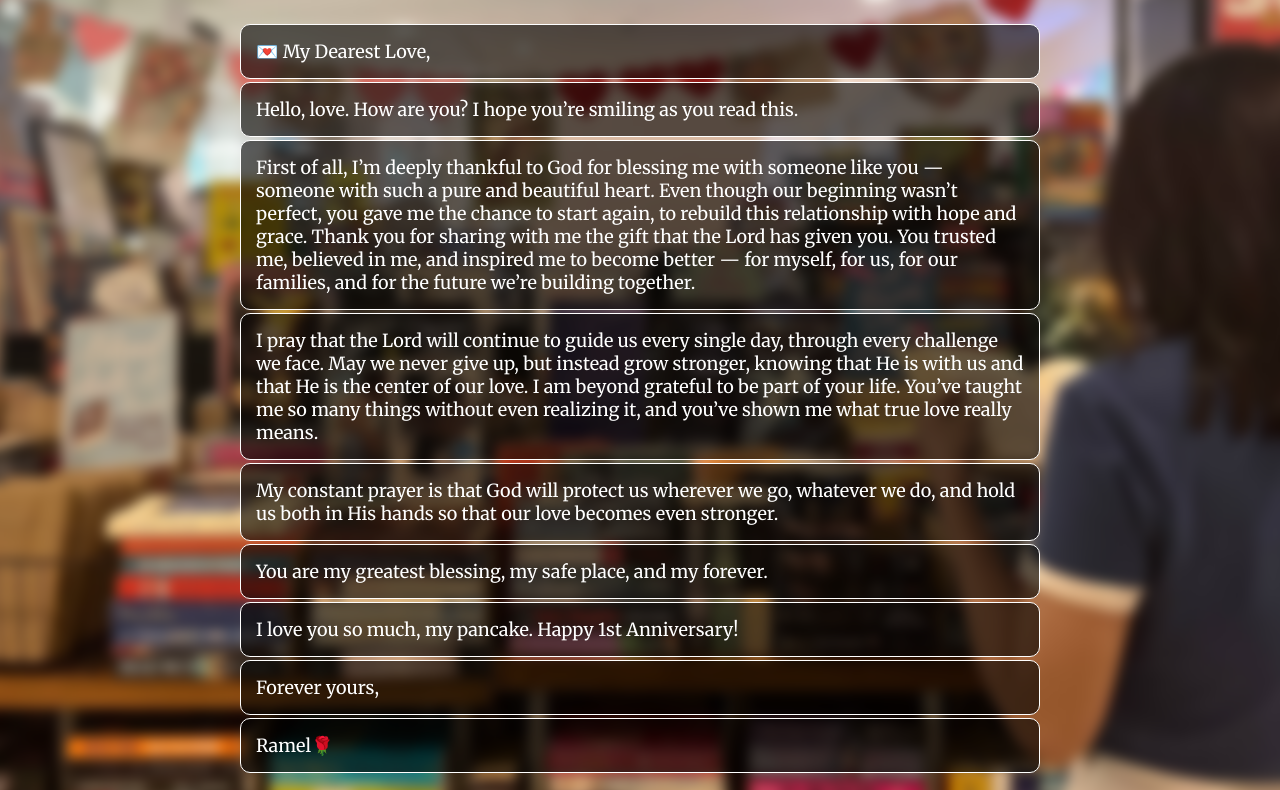
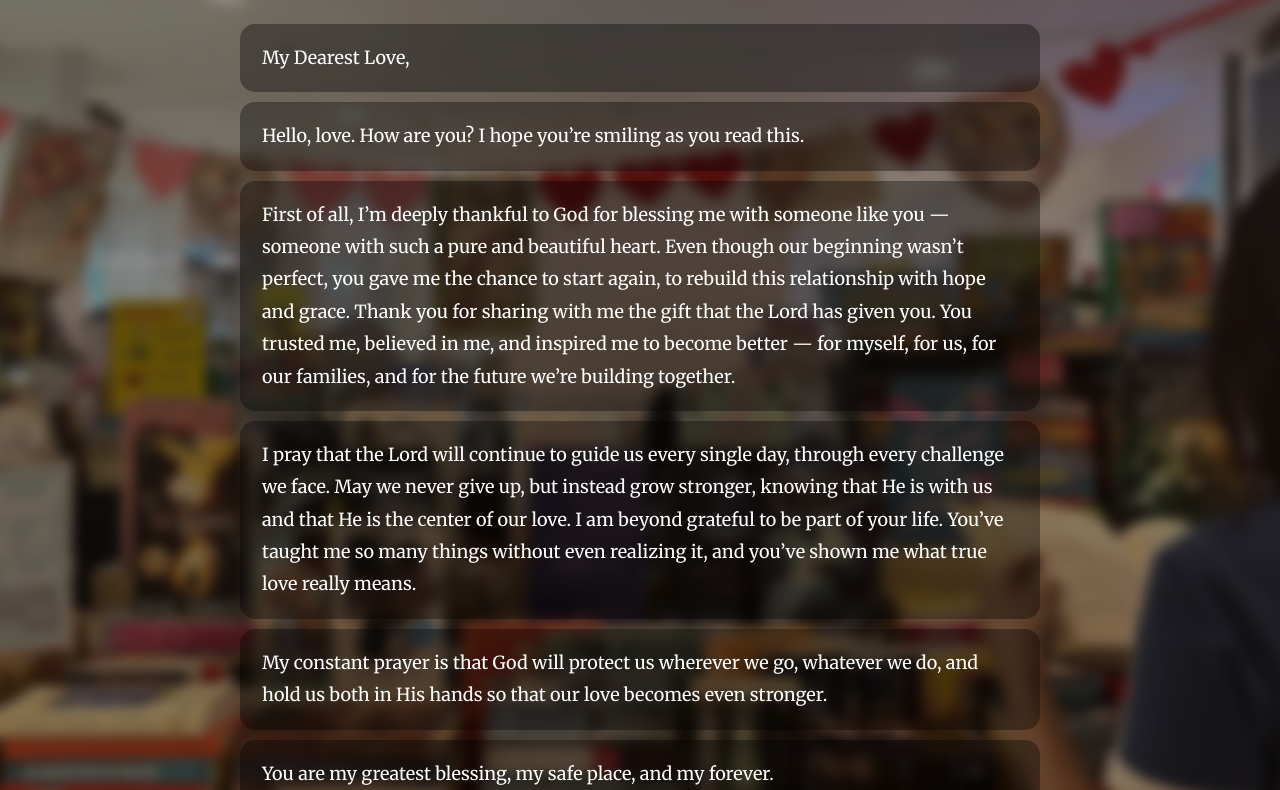
Before and after one commit to jhnrmlzxc/anniversary, a plain HTML site: page notes.html in a window 1280 px wide. Shown: the part 341-1131 px from the top of the page. Drawn offline with Linux system fonts and the light colour scheme.

Commit message:
notes.html

```diff
--- a/notes.html
+++ b/notes.html
@@ -30,6 +30,14 @@
       transform: scale(1.1);
       z-index: -1;
     }
+
+	.hero::after {
+	content: "";
+	position: absolute;
+	inset: 0;
+	background: rgba(0,0,0,0.45);
+	z-index: -1;
+	}
 
     /* Navbar */
     .navbar {
@@ -86,15 +94,16 @@
       font-size: 60px;
       margin-bottom: 40px;
     }
-    .note {
-      background: rgba(0,0,0,0.6);
-      border: 1px solid white;
-      border-radius: 10px;
-      padding: 15px;
-      margin: 3px 0;
-      font-size: 18px;
-      text-align: left;
-    }
+	.note {
+	background: rgba(0,0,0,0.35);
+	border-radius: 15px;
+	padding: 18px 22px;
+	margin: 10px 0;
+	font-size: 18px;
+	text-align: left;
+	line-height: 1.8;
+	backdrop-filter: blur(3px);
+	}
 
     /* Back button */
     .back-btn {
@@ -112,6 +121,13 @@
       background-color: rgba(255,255,255,0.2);
       color: #5a9cf2;
       border-color: #4895fa;
+
+	.subtitle {
+	margin-top: -20px;
+	margin-bottom: 40px;
+	font-size: 18px;
+	color: #f5f0ea;
+	}
     }
   </style>
 </head>
@@ -132,7 +148,7 @@
   <div class="hero">
     <div class="notes">
       <h2>A Letter For You</h2>
-      <div class="note">💌 My Dearest Love,</div>
+      <div class="note"> My Dearest Love,</div>
       <div class="note">Hello, love. How are you? I hope you’re smiling as you read this.</div>
       <div class="note">First of all, I’m deeply thankful to God for blessing me with someone like you — someone with such a pure and beautiful heart. Even though our beginning wasn’t perfect, you gave me the chance to start again, to rebuild this relationship with hope and grace. Thank you for sharing with me the gift that the Lord has given you. You trusted me, believed in me, and inspired me to become better — for myself, for us, for our families, and for the future we’re building together.</div>
       <div class="note">I pray that the Lord will continue to guide us every single day, through every challenge we face. May we never give up, but instead grow stronger, knowing that He is with us and that He is the center of our love. I am beyond grateful to be part of your life. You’ve taught me so many things without even realizing it, and you’ve shown me what true love really means. </div>
```
